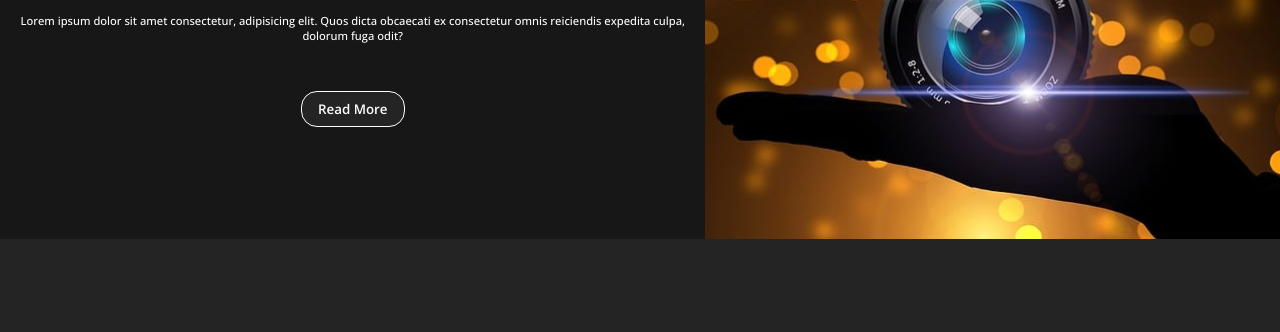
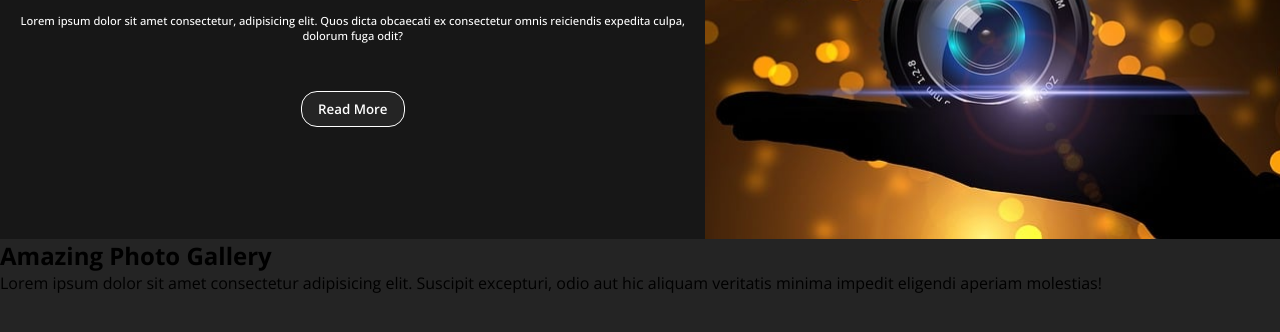
Before and after one commit to vermashobhit1994/Web-Development-Projects, a plain HTML site: page photography-gallery/index.html in a window 1280 px wide. Shown: the part 252-584 px from the top of the page. Drawn offline with nearby package versions, Linux system fonts and the light colour scheme.

Commit message:
image content added with only mode change functionality

```diff
--- a/photography-gallery/__light-dark-mode-change/__light-dark-mode-change__btn.js
+++ b/photography-gallery/__light-dark-mode-change/__light-dark-mode-change__btn.js
@@ -7,6 +7,7 @@ import {
   navigationBar,
   lightMode,
 	heroSection,
+	content
 } from "../common/export-nodes.js";
 
 export function modeChange() {
@@ -18,4 +19,8 @@ export function modeChange() {
   navigationBar.classList.toggle(darkModeTextColor);
 
   heroSection.classList.toggle(darkModeTextColor);
+
+	content.classList.toggle(darkModeTextColor);
+
+
 }
--- a/photography-gallery/common/export-nodes.js
+++ b/photography-gallery/common/export-nodes.js
@@ -22,3 +22,6 @@ export const navigationBar = document.querySelector(".photography-gallery__navig
 
 /* hero section node */
 export const heroSection = document.querySelector(".photography-gallery__hero-section");
+
+/* images content node */
+export const content = document.querySelector(".phtotography-gallery__content");
--- a/photography-gallery/common/init-app.js
+++ b/photography-gallery/common/init-app.js
@@ -6,6 +6,7 @@ import {
   darkModeTextColor,
 	navigationBar,
 	heroSection,
+	content,
 } from "./export-nodes.js";
 
 export function init_app() {
@@ -16,4 +17,6 @@ export function init_app() {
 
 	heroSection.classList.add(darkModeTextColor);
 
+	content.classList.add(darkModeTextColor);
+
 }
--- a/photography-gallery/index.html
+++ b/photography-gallery/index.html
@@ -56,6 +56,18 @@
           <img src="./images/hero-image.jpg" alt="hero image" />
         </div>
       </section>
+
+      <main>
+        <div
+          class="phtotography-gallery__content photography-gallery_dark-mode">
+          <h2>Amazing Photo Gallery</h2>
+          <p>
+            Lorem ipsum dolor sit amet consectetur adipisicing elit. Suscipit
+            excepturi, odio aut hic aliquam veritatis minima impedit eligendi
+            aperiam molestias!
+          </p>
+        </div>
+      </main>
     </div>
   </body>
 </html>
--- a/photography-gallery/style.css
+++ b/photography-gallery/style.css
@@ -14,6 +14,8 @@
 /* hero section contents */
 @import url("./__hero-section/photography-gallery__hero-section.css");
 
+/* images content */
+@import url("./__content/photography-gallery__content.css");
 
 
 
```
